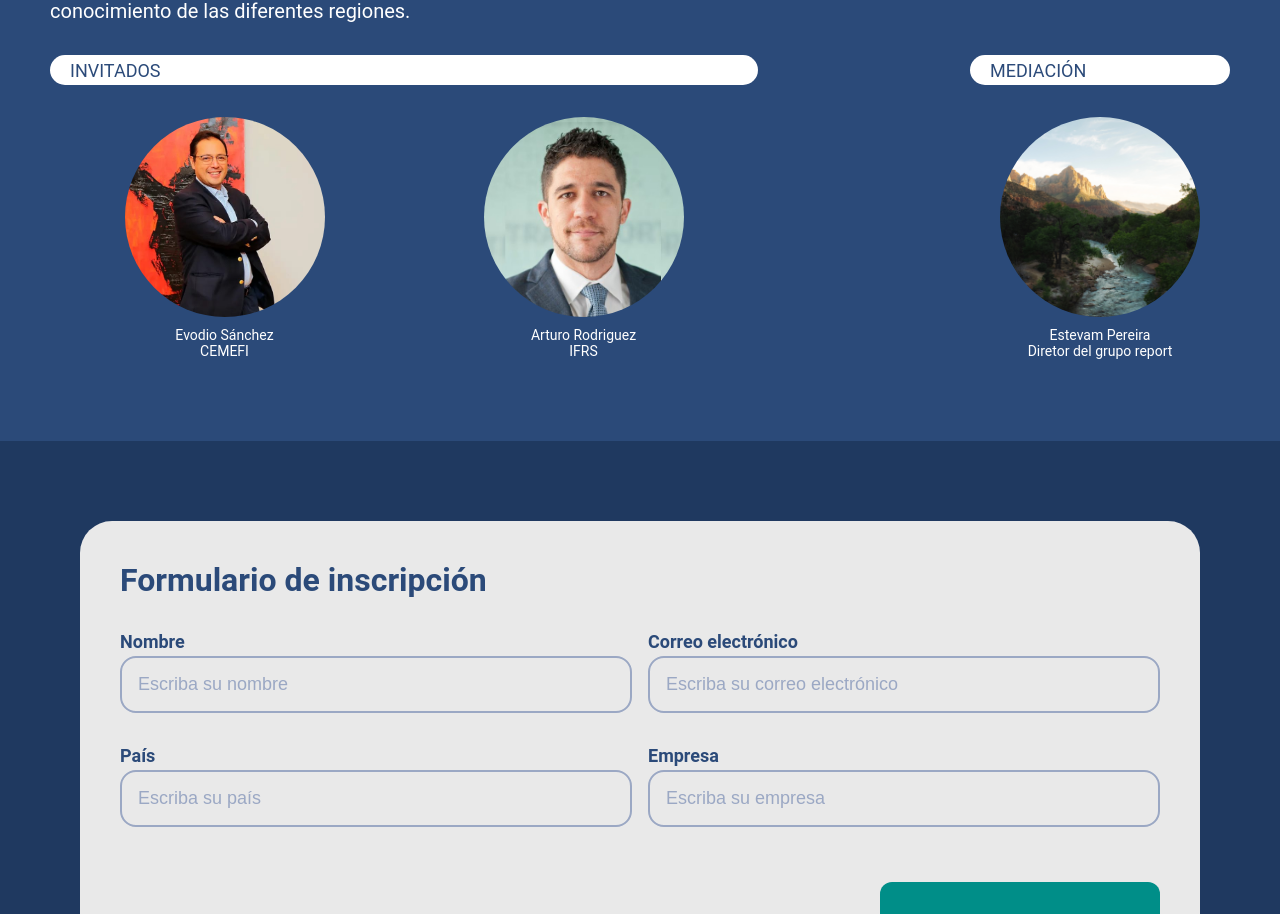
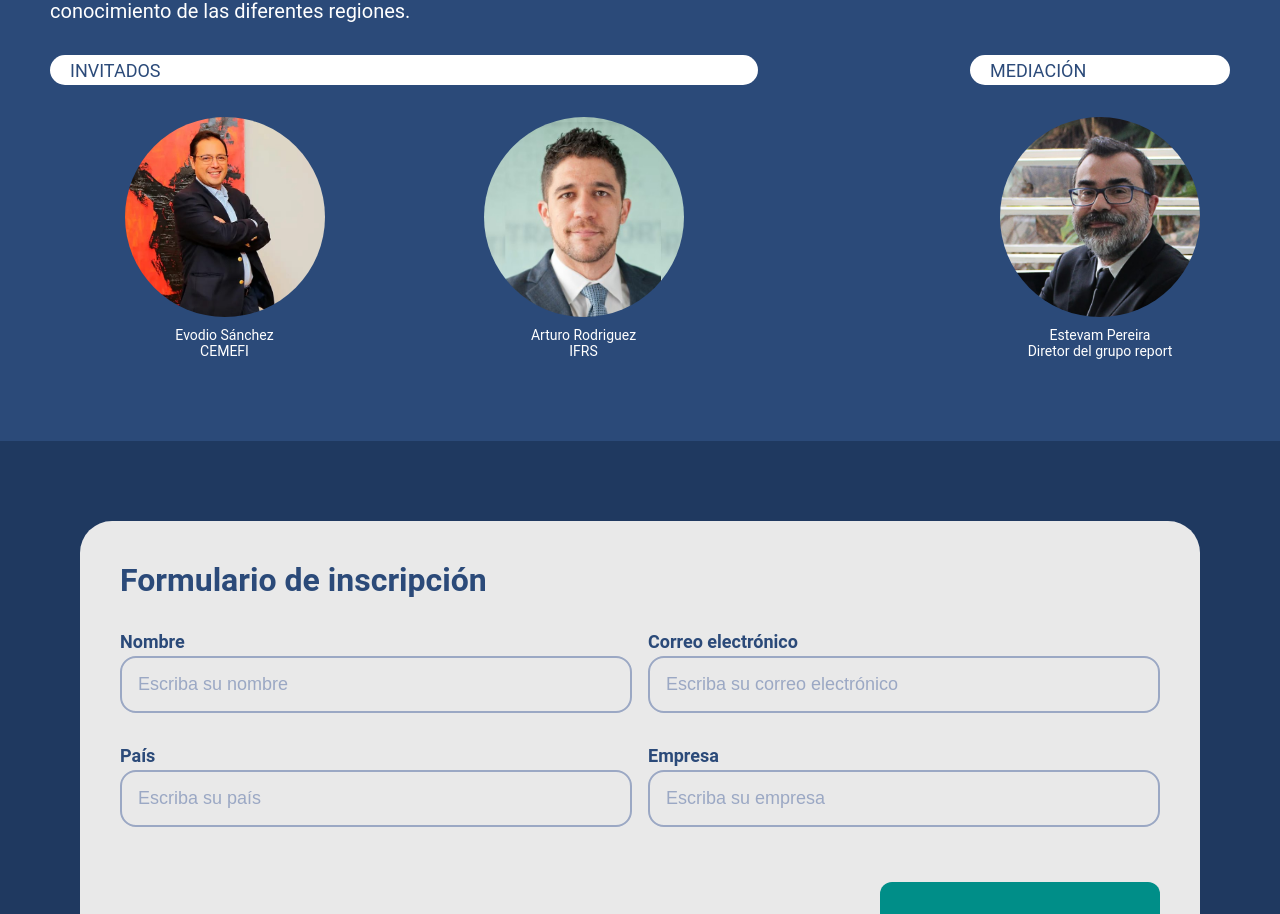
Before and after one commit to Larissamendx/Webinars-Latam, a Next.js app: page /sobre in a window 1280 px wide. Shown: the part 1543-2457 px from the top of the page. Built offline with nearby package versions, Linux system fonts and the light colour scheme.

Commit message:
sem o global js

```diff
--- a/components/bolinha/index.js
+++ b/components/bolinha/index.js
@@ -1,6 +1,6 @@
 import { Container } from './styles';
 import Image from "next/image";
-import Teste from "../../assets/img.jpg";
+import Teste from "../../assets/stevam.png";
 
 export default function Bolinha(props) {
   return (
--- a/pages/_app.js
+++ b/pages/_app.js
@@ -1,4 +1,3 @@
-import '../styles/StylesGlobals'
 import '../styles/globals.css'
 import { ThemeProvider } from 'styled-components'
 import { CourseProvider } from '../context/CourseContext'
--- a/styles/StylesGlobals.js
+++ /dev/null
@@ -1,11 +0,0 @@
-import { createGlobalStyle } from "styled-components";
-
-const Global = createGlobalStyle `
-
-body {
-  padding: 0;
-  margin: 0;
-
-}`
-
-export default Global;
--- a/styles/StylesHome.js
+++ b/styles/StylesHome.js
@@ -64,4 +64,6 @@ export const Course = styled.div`
 	flex-direction: column;
 	padding-bottom: 40px;
 	padding-top: 100px;
+
+
 `
```
Also changed, not shown: components/card/styles.js (+12 -0 lines), assets/stevam.png (added), components/footer/styles.js (line endings or trailing spaces).
